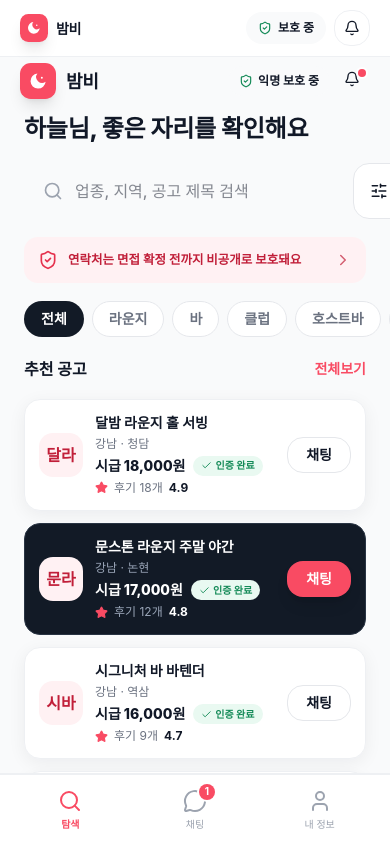
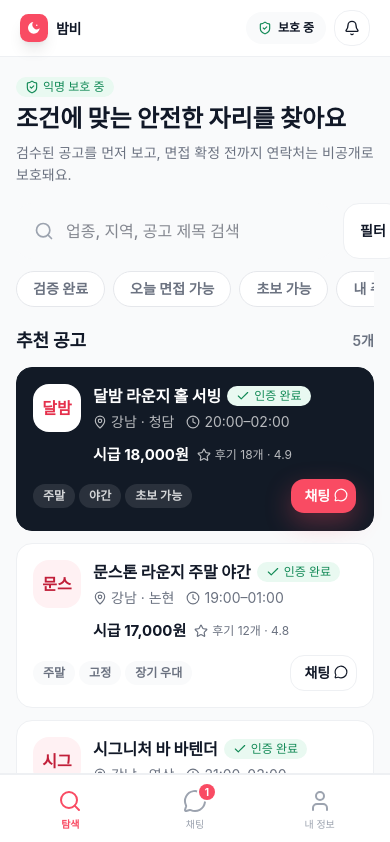
Before and after one commit to vscodereader/Bambi-app, a Next.js app in the folder apps/web/: page /seeker in a window 390 px wide. Shown: the top 842 px of the page. Built offline with nearby package versions, Linux system fonts and the light colour scheme; a web font is replaced by a local one.

Commit message:
feat: 구직자 반응형 탐색 화면 적용
- 구직자 홈을 모바일 단일 컬럼과 PC 3열 마켓플레이스 구조로 전환

- 검색, 빠른 필터, 선택 공고 패널을 연결

```diff
--- a/apps/web/src/app/seeker/page.tsx
+++ b/apps/web/src/app/seeker/page.tsx
@@ -1,15 +1,5 @@
-"use client";
-
-import type { Route } from "next";
-import { useRouter } from "next/navigation";
-import { SeekerHome } from "@/components/bambi/screens/seeker";
+import { SeekerMarketplaceScreen } from "@/components/bambi/screens/seeker-marketplace";
 
 export default function SeekerHomePage() {
-	const router = useRouter();
-	return (
-		<SeekerHome
-			onChatJob={(j) => router.push(`/seeker/chats/${j.id}` as Route)}
-			onOpenJob={(j) => router.push(`/seeker/jobs/${j.id}` as Route)}
-		/>
-	);
+	return <SeekerMarketplaceScreen />;
 }
--- /dev/null
+++ b/apps/web/src/components/bambi/screens/seeker-marketplace.tsx
@@ -0,0 +1,81 @@
+"use client";
+
+import type { Route } from "next";
+import { useRouter } from "next/navigation";
+import { useMemo, useState } from "react";
+import { JOBS } from "@/lib/bambi/data";
+import {
+	DEFAULT_MARKETPLACE_FILTERS,
+	filterMarketplaceJobs,
+	getSelectedMarketplaceJob,
+	type MarketplaceFilters,
+} from "@/lib/bambi/marketplace";
+import type { Job } from "@/lib/bambi/types";
+import { Badge } from "../ds";
+import { ShieldIcon } from "../icons";
+import {
+	JobList,
+	MarketplaceFilterSidebar,
+	MarketplaceSearch,
+	SelectedJobPanel,
+} from "../marketplace";
+
+export function SeekerMarketplaceScreen() {
+	const router = useRouter();
+	const [filters, setFilters] = useState<MarketplaceFilters>(
+		DEFAULT_MARKETPLACE_FILTERS
+	);
+	const [selectedJobId, setSelectedJobId] = useState(JOBS[0]?.id);
+	const jobs = useMemo(() => filterMarketplaceJobs(JOBS, filters), [filters]);
+	const selectedJob = getSelectedMarketplaceJob(jobs, selectedJobId);
+
+	const openJob = (job: Job) => {
+		setSelectedJobId(job.id);
+		if (window.matchMedia("(max-width: 1023px)").matches) {
+			router.push(`/seeker/jobs/${job.id}` as Route);
+		}
+	};
+
+	const chatJob = (job: Job) => {
+		router.push(`/seeker/chats/${job.id}` as Route);
+	};
+
+	return (
+		<div className="mx-auto flex w-full max-w-[1180px] gap-5 px-4 py-5 pb-24 md:px-6 md:py-7 lg:pb-8">
+			<MarketplaceFilterSidebar filters={filters} onChange={setFilters} />
+			<section className="min-w-0 flex-1">
+				<div className="mb-5 flex flex-col gap-4">
+					<div className="flex flex-col gap-2">
+						<Badge className="w-fit" tone="success">
+							<span className="inline-flex size-3.5">
+								<ShieldIcon />
+							</span>
+							익명 보호 중
+						</Badge>
+						<h1 className="m-0 font-extrabold text-2xl leading-tight md:text-[30px]">
+							조건에 맞는 안전한 자리를 찾아요
+						</h1>
+						<p className="m-0 max-w-[640px] text-muted-foreground text-sm leading-relaxed md:text-base">
+							검수된 공고를 먼저 보고, 면접 확정 전까지 연락처는 비공개로
+							보호돼요.
+						</p>
+					</div>
+					<MarketplaceSearch filters={filters} onChange={setFilters} />
+				</div>
+				<div className="mb-3 flex items-center justify-between">
+					<h2 className="m-0 font-extrabold text-lg">추천 공고</h2>
+					<span className="font-semibold text-muted-foreground text-sm">
+						{jobs.length}개
+					</span>
+				</div>
+				<JobList
+					jobs={jobs}
+					onChat={chatJob}
+					onOpen={openJob}
+					selectedJobId={selectedJob?.id}
+				/>
+			</section>
+			<SelectedJobPanel job={selectedJob} onChat={chatJob} onOpen={openJob} />
+		</div>
+	);
+}
```
